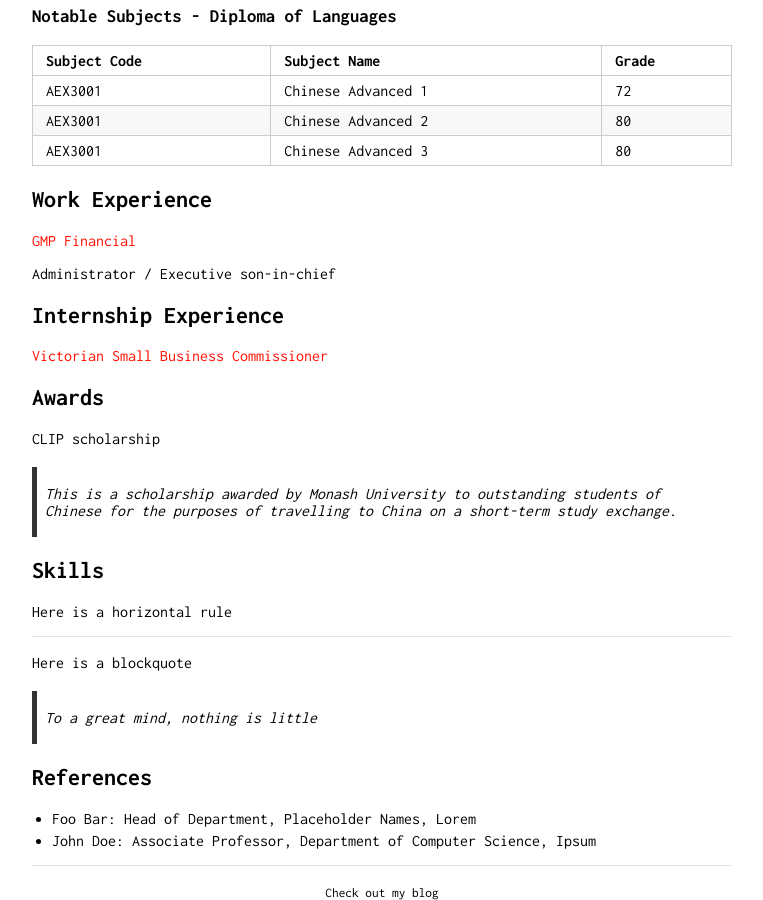
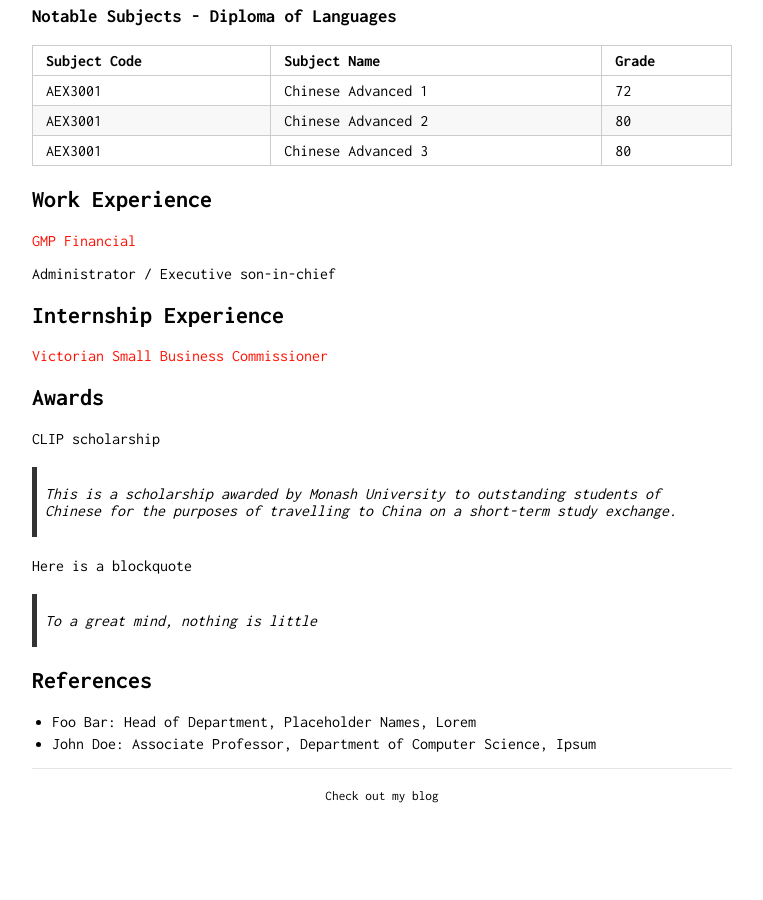
Before and after one commit to Wigdo/cv, a Jekyll site: the page built from index.md, in a window 1280 px wide and 900 px high, scrolled down 691 px. Shown: the whole window, without its empty margins (258-1021 px from the left). Built offline with Jekyll 4.4.1, drawn with Linux system fonts in a browser that asks for light colours; our own code applies the rules of GitHub Pages for plain Markdown files; after the commit the page ends 1494 px from its top, so only the background shows below that.

Commit message:
Update index.md

```diff
--- a/index.md
+++ b/index.md
@@ -51,18 +51,11 @@ Administrator / Executive son-in-chief
 [Victorian Small Business Commissioner](https://www.vsbc.vic.gov.au/)
 
 
-
 ## Awards
 
 CLIP scholarship
 > This is a scholarship awarded by Monash University to outstanding students of Chinese for the purposes of travelling to China on a short-term study exchange.
 
-## Skills
-
-
-Here is a horizontal rule
-
----
 
 Here is a blockquote
 
```
